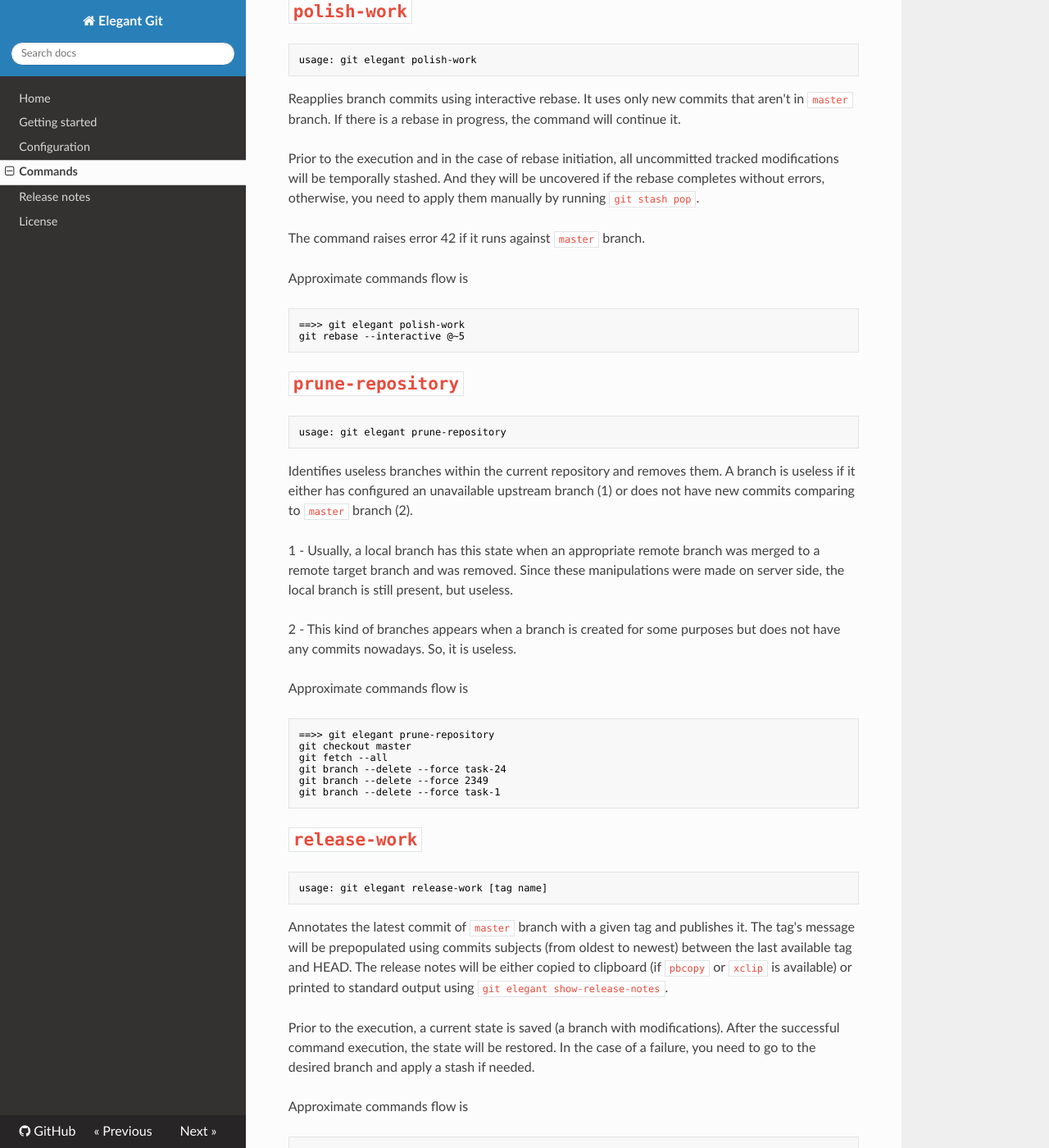
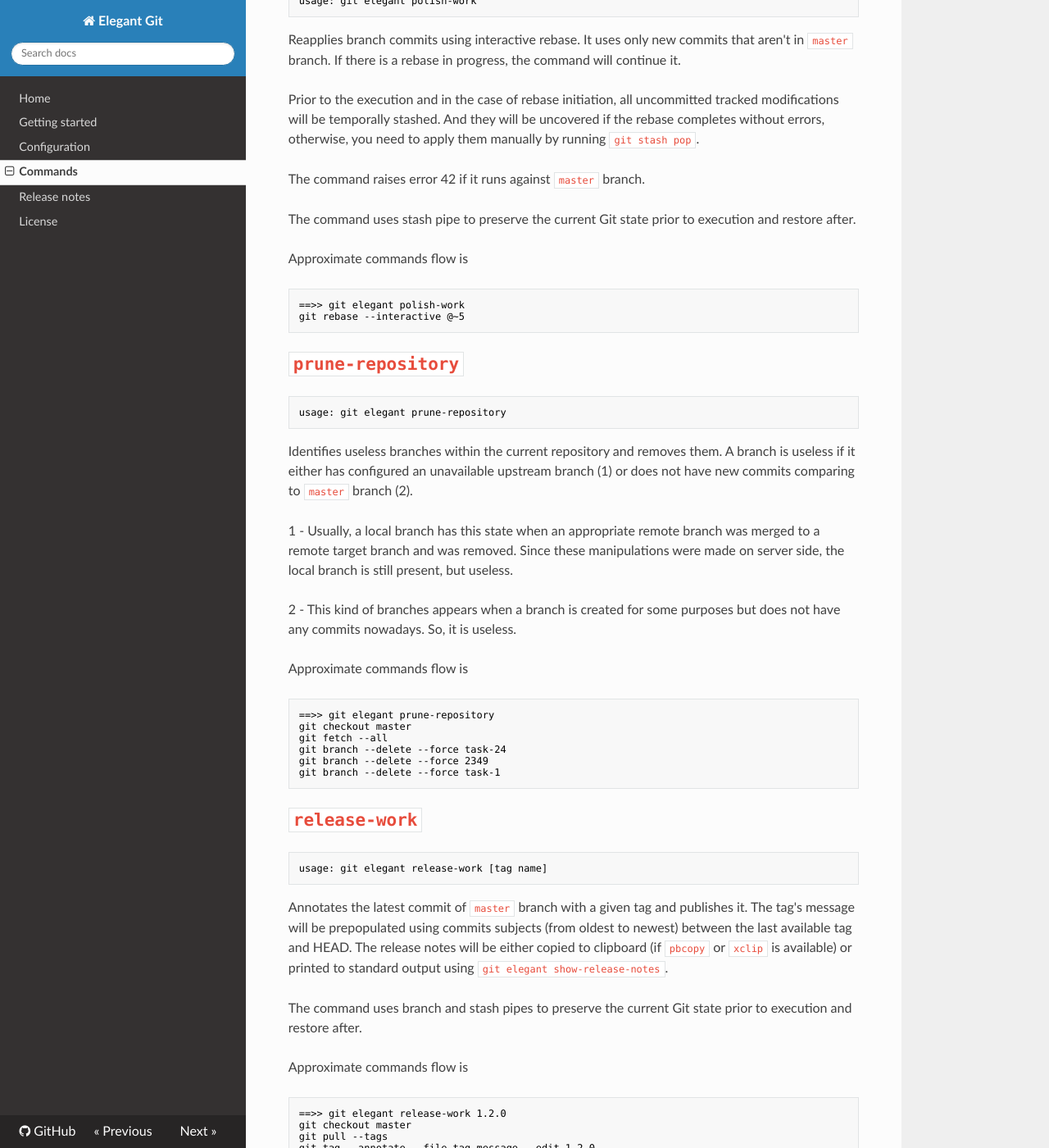
Before and after one commit to bees-hive/elegant-git, an MkDocs documentation site: the page built from docs/commands.md, in a window 1280 px wide and 1400 px high, scrolled down 3898 px. Shown: the whole window at 82% size. Built offline with MkDocs 1.6.1, drawn with Linux system fonts in a browser that asks for light colours; nearby versions of some CDN libraries; some of the changed text lies outside the part shown.

Commit message:
Document pipes
The pipes are one of the main Elegant Git features. And they have to be
documented properly. Also, since documentation describes what pipe is
and how it works, the documentation of the command says if they are used
or not without detailed explanations.

````diff
--- a/docs/commands.md
+++ b/docs/commands.md
@@ -58,9 +58,8 @@ default upstream branch (`origin/master`). After a successful push, the
 temporary branch is removed as well as given branch if it locates in `origin`
 remote.
 
-Prior to the execution, a current state is saved (a branch with modifications).
-After the successful accepting a work, the state will be restored. In the case
-of a failure, you need to go to the desired branch and apply a stash if needed.
+The command uses branch and stash pipes to preserve the current Git state prior
+to execution and restore after.
 
 Approximate commands flow is
 ```bash
@@ -150,9 +149,8 @@ branch has an upstream branch configured, it will be used as a remote branch.
 If you provide a custom name of the remote branch, it will be used as a remote
 branch.
 
-If there are uncommitted changes, they will be stashed prior to the command
-execution and un-stashed after its successful completion. This is useful if you
-need to deliver only sub-set of the changes.
+The command uses stash pipe to preserve the current Git state prior to execution
+and restore after.
 
 If the push output contains an URL (like a link to create a pull request), it
 will be open (in case if `open` command is available) in a default browser.
@@ -216,6 +214,9 @@ by running `git stash pop`.
 
 The command raises error 42 if it runs against `master` branch.
 
+The command uses stash pipe to preserve the current Git state prior to execution
+and restore after.
+
 Approximate commands flow is
 ```bash
 ==>> git elegant polish-work
@@ -261,9 +262,8 @@ to newest) between the last available tag and HEAD. The release notes will be
 either copied to clipboard (if `pbcopy` or `xclip` is available) or printed
 to standard output using `git elegant show-release-notes`.
 
-Prior to the execution, a current state is saved (a branch with modifications).
-After the successful command execution, the state will be restored. In the case
-of a failure, you need to go to the desired branch and apply a stash if needed.
+The command uses branch and stash pipes to preserve the current Git state prior
+to execution and restore after.
 
 Approximate commands flow is
 ```bash
@@ -347,6 +347,9 @@ Creates a new local branch based on the latest version of the default upstream
 branch. If there are some uncommitted changes, they will be moved to the new
 branch.
 
+The command uses stash pipe to preserve the current Git state prior to execution
+and restore after.
+
 Approximate commands flow is
 ```bash
 ==>> git elegant start-work task-123
````
Also changed, not shown: docs/index.md (+21 -0 lines), 5 other files.
